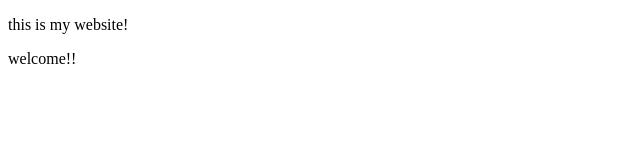
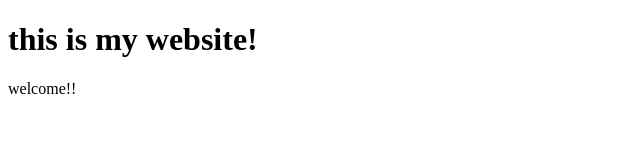
Before and after one commit to wkdghdus/blog, a plain HTML site: page index.html in a window 1280 px wide. Shown: the whole page, without its empty margins (0-640 px from the left). Drawn offline with Linux system fonts and the light colour scheme.

Commit message:
learnt a bit more html and updated <head>

```diff
--- a/index.html
+++ b/index.html
@@ -2,13 +2,16 @@
 <html>
 
     <head>
+        <meta charset='utf-8'>
+        <meta name='author' content='Luke Jang'>
+
         <title>
             Luke Jang's Blog
         </title>
     </head>
 
     <body>
-        <p>this is my website!</p>
+        <h1>this is my website!</h1>
         <p>welcome!!</p>
     </body>
 
```
